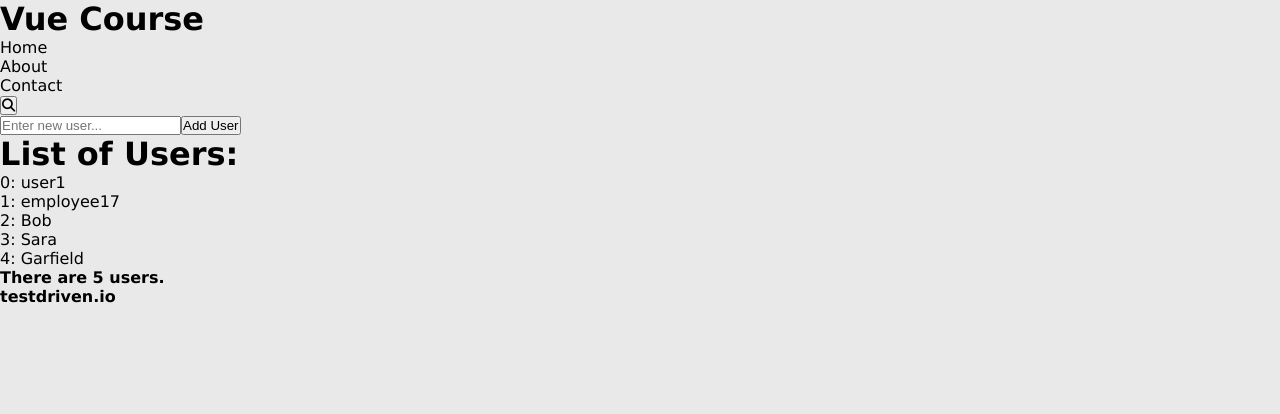
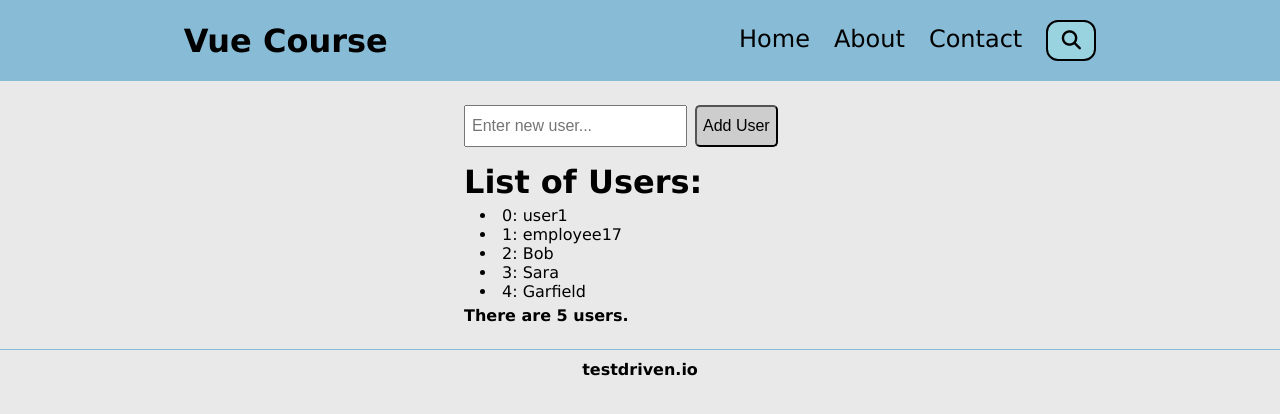
Before and after one commit to ezjung/TD_Learn_Vue, a plain HTML site: page index_final.html in a window 1280 px wide. Drawn offline with nearby package versions, Linux system fonts and the light colour scheme.

Commit message:
1.4 start

```diff
--- a/css/style.css
+++ b/css/style.css
@@ -1,3 +1,4 @@
+/*** Overall Style ***/
 * {
   box-sizing: border-box;
   padding: 0;
@@ -9,3 +10,122 @@
   color: black;
   font-family: Verdana, sans-serif;
 }
+
+
+/*** Header Style ***/
+header {
+  margin: auto;
+  padding: 20px;
+  background-color: #88BBD6;
+  display: flex;
+  flex-direction: row;
+  justify-content: space-around;
+}
+
+header .title {
+  font-size: 1.0em;
+  margin: auto;
+}
+
+nav {
+  margin: auto;
+}
+
+nav ul {
+  list-style: none;
+}
+
+nav li {
+  display: inline-block;
+  padding-left: 1em;
+  font-size: 1.5em;
+}
+
+header button {
+  padding: 0.4em 0.7em;
+  border-radius: 12px;
+  background-color: #99D3DF;
+  border: 2px solid black;
+  font-size: 0.8em;
+  cursor:pointer;
+}
+
+@media screen and (max-width: 700px) {
+  header {
+    flex-direction: column;
+  }
+  header .title {
+    padding-bottom: 0.5em;
+  }
+}
+
+
+/*** Main Style ***/
+main {
+  margin: 0 auto;
+  max-width: 400px;
+  padding: 1em;
+}
+
+main ul {
+  list-style-position: inside;
+}
+
+main button {
+  padding: 0.5em 1em;
+  border-radius: 4px;
+  background-color: #99D3DF;
+  font-size: 1.5em;
+  margin-bottom: 0.5em;
+  cursor:pointer;
+}
+
+main input {
+  padding: 10px 6px;
+  font-size: 1em;
+  margin-right: 0.5rem;
+}
+
+main input[type=text]:focus {
+  border-color:#333;
+}
+
+main input[type=submit] {
+  background:#CDCDCD;
+  cursor:pointer;
+  border-radius: 5px;
+}
+
+main ul {
+  padding-left: 1.0em;
+  padding-top: 0.3em;
+}
+
+main > div {
+  padding: 0.5em 0.5em;
+}
+
+.list-users h4 {
+  padding-top: 0.3em;
+}
+
+.search-users {
+  background:#CDCDCD;
+}
+
+.searchTitleNormal {
+  font-weight: 400;
+}
+
+.searchTitleBold {
+  font-weight: 600;
+  color: darkgreen;
+}
+
+
+/*** Footer Style ***/
+footer {
+  text-align: center;
+  border-top: 1px solid #88BBD6;
+  padding: 10px;
+}
--- a/css/style_final.css
+++ /dev/null
@@ -1,131 +0,0 @@
-/*** Overall Style ***/
-* {
-  box-sizing: border-box;
-  padding: 0;
-  margin: 0;
-}
-
-body {
-  background-color: #E9E9E9;
-  color: black;
-  font-family: Verdana, sans-serif;
-}
-
-
-/*** Header Style ***/
-header {
-  margin: auto;
-  padding: 20px;
-  background-color: #88BBD6;
-  display: flex;
-  flex-direction: row;
-  justify-content: space-around;
-}
-
-header .title {
-  font-size: 1.0em;
-  margin: auto;
-}
-
-nav {
-  margin: auto;
-}
-
-nav ul {
-  list-style: none;
-}
-
-nav li {
-  display: inline-block;
-  padding-left: 1em;
-  font-size: 1.5em;
-}
-
-header button {
-  padding: 0.4em 0.7em;
-  border-radius: 12px;
-  background-color: #99D3DF;
-  border: 2px solid black;
-  font-size: 0.8em;
-  cursor:pointer;
-}
-
-@media screen and (max-width: 700px) {
-  header {
-    flex-direction: column;
-  }
-  header .title {
-    padding-bottom: 0.5em;
-  }
-}
-
-
-/*** Main Style ***/
-main {
-  margin: 0 auto;
-  max-width: 400px;
-  padding: 1em;
-}
-
-main ul {
-  list-style-position: inside;
-}
-
-main button {
-  padding: 0.5em 1em;
-  border-radius: 4px;
-  background-color: #99D3DF;
-  font-size: 1.5em;
-  margin-bottom: 0.5em;
-  cursor:pointer;
-}
-
-main input {
-  padding: 10px 6px;
-  font-size: 1em;
-  margin-right: 0.5rem;
-}
-
-main input[type=text]:focus {
-  border-color:#333;
-}
-
-main input[type=submit] {
-  background:#CDCDCD;
-  cursor:pointer;
-  border-radius: 5px;
-}
-
-main ul {
-  padding-left: 1.0em;
-  padding-top: 0.3em;
-}
-
-main > div {
-  padding: 0.5em 0.5em;
-}
-
-.list-users h4 {
-  padding-top: 0.3em;
-}
-
-.search-users {
-  background:#CDCDCD;
-}
-
-.searchTitleNormal {
-  font-weight: 400;
-}
-
-.searchTitleBold {
-  font-weight: 600;
-  color: darkgreen;
-}
-
-
-/*** Footer Style ***/
-footer {
-  text-align: center;
-  border-top: 1px solid #88BBD6;
-  padding: 10px;
-}
```
Also changed, not shown: index.html (+23 -1 lines). Lines whose indentation alone changed are shown as unchanged.
